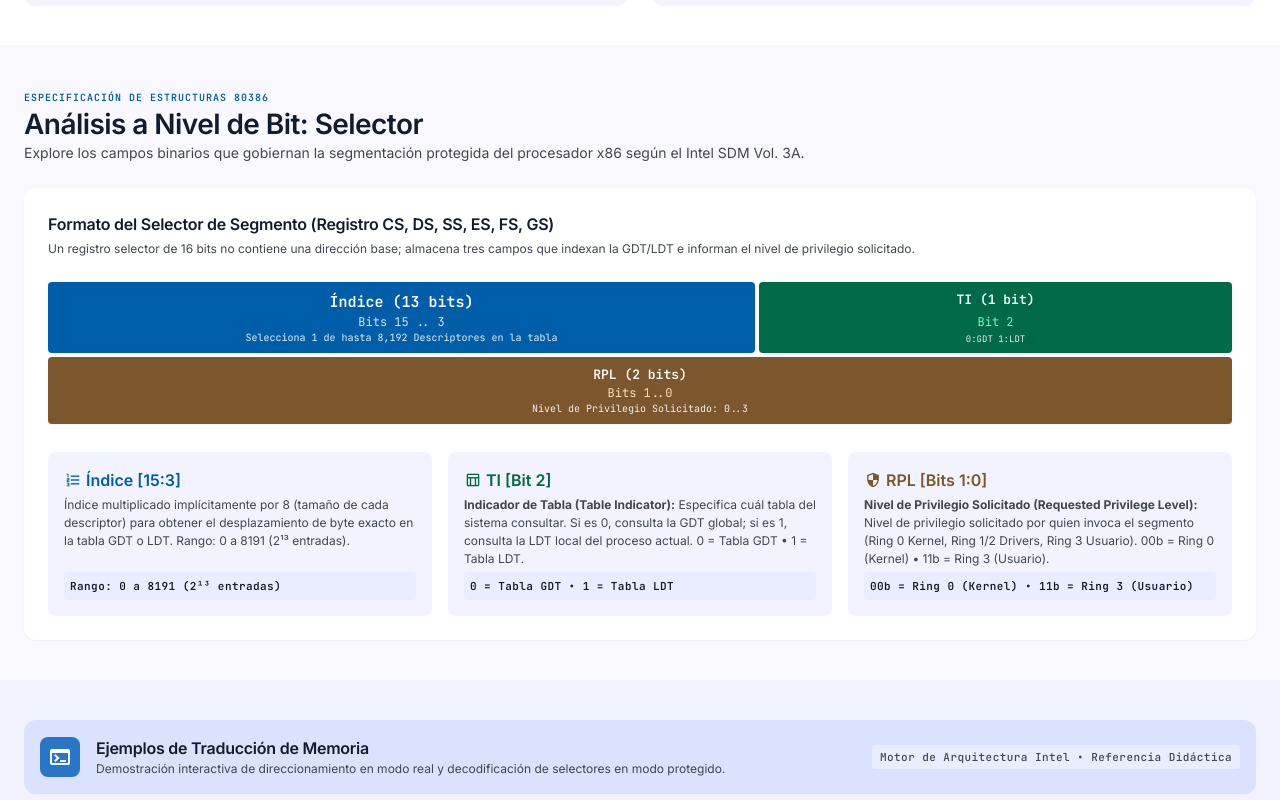
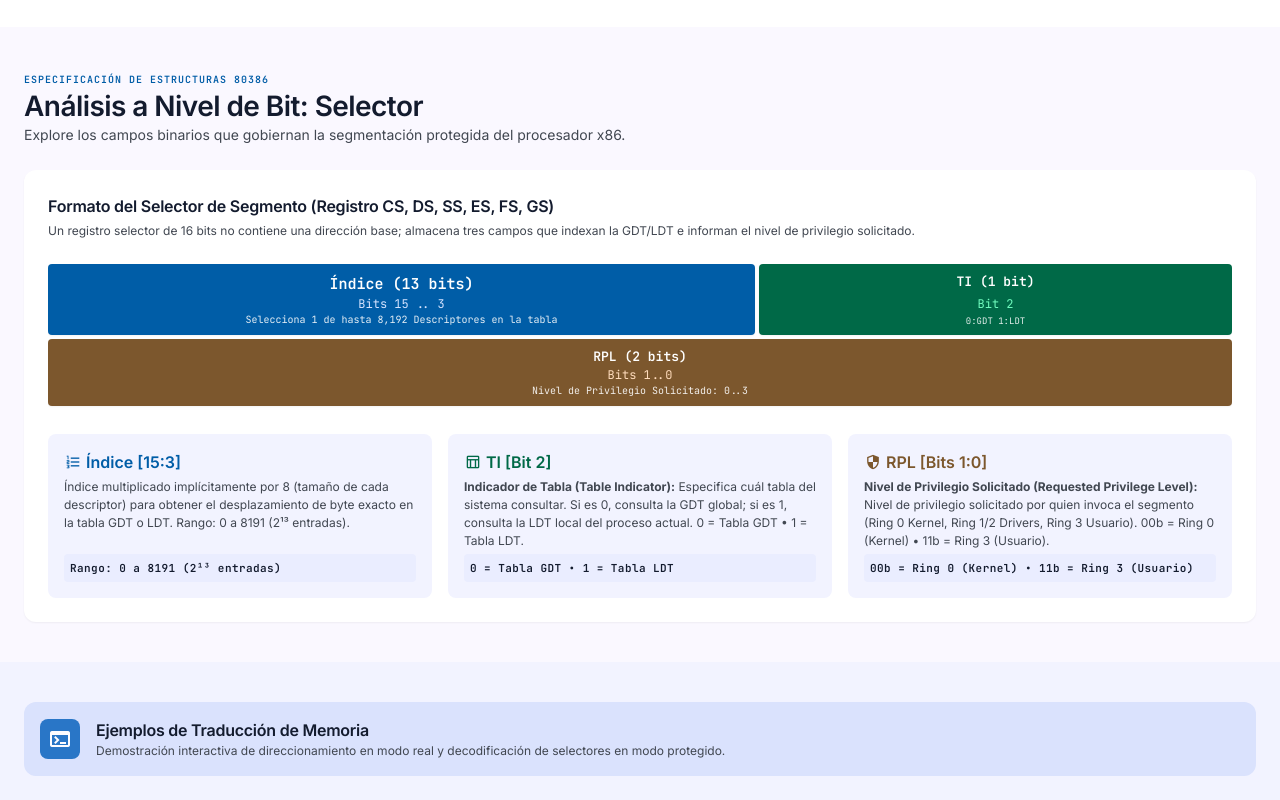
Before and after one commit to sebastianp2187/direccionamiento-de-memoria, a plain HTML site: page index.html in a window 1280 px wide. Shown: the part 1280-2080 px from the top of the page. Drawn offline with nearby package versions, Linux system fonts and the light colour scheme.

Commit message:
Se removieron elementos innecesarios.

```diff
--- a/index.html
+++ b/index.html
@@ -227,7 +227,6 @@
 <section class="w-full px-gutter py-space-xl bg-surface-container-lowest" id="modes">
 <div class="max-w-7xl mx-auto flex flex-col gap-space-lg">
 <div class="flex flex-col gap-space-xs text-center max-w-3xl mx-auto">
-<span class="font-label-sm text-label-sm uppercase tracking-widest text-primary font-semibold">Paradigmas de Traducción</span>
 <h2 class="font-headline-lg text-headline-lg text-on-surface">
           Paradigmas de Traducción: Modo Real vs Modo Protegido
         </h2>
@@ -403,7 +402,7 @@
             Análisis a Nivel de Bit: Selector
           </h2>
 <p class="font-body-md text-body-md text-on-surface-variant">
-            Explore los campos binarios que gobiernan la segmentación protegida del procesador x86 según el Intel SDM Vol. 3A.
+            Explore los campos binarios que gobiernan la segmentación protegida del procesador x86.
           </p>
 </div>
 </div>
@@ -497,9 +496,6 @@
             </p>
 </div>
 </div>
-<span class="px-space-sm py-1 rounded bg-surface-container text-on-surface-variant font-code-sm text-code-sm shrink-0">
-          Motor de Arquitectura Intel • Referencia Didáctica
-        </span>
 </div>
 <!-- Interactive tools -->
 <div class="grid grid-cols-1 xl:grid-cols-2 gap-space-lg">
@@ -654,7 +650,6 @@
 <section class="w-full px-gutter py-space-xl bg-surface-container-lowest" id="matrix">
 <div class="max-w-7xl mx-auto flex flex-col gap-space-lg">
 <div class="flex flex-col gap-space-xs text-center max-w-3xl mx-auto">
-<span class="font-label-sm text-label-sm uppercase tracking-widest text-primary font-semibold">Resumen de Ingeniería</span>
 <h2 class="font-headline-lg text-headline-lg text-on-surface">
           Matriz Técnica Comparativa: Modo Real vs Modo Protegido
         </h2>
```
